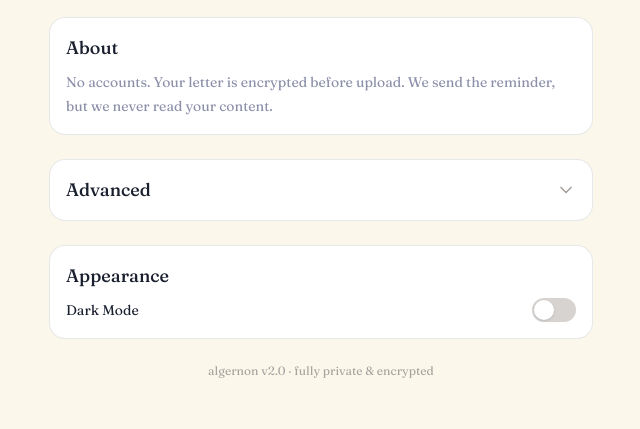
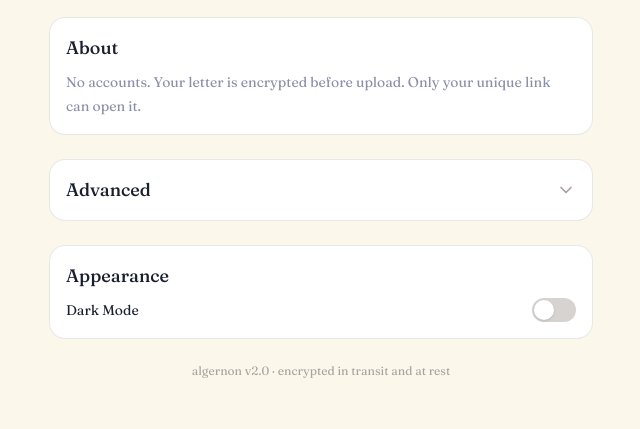
Before and after one commit to indigoscipio/oktavletter, a React (Vite) app: page / in a window 1280 px wide. Both pictures are taken after a click on the button "Settings". Shown: the part 123-552 px from the top of the page, without its empty margins (319-959 px from the left). Built offline with nearby package versions, Linux system fonts and the light colour scheme; no server answers.

Commit message:
security audit: fix privacy copy, harden worker validation, remove CORS wildcard

```diff
--- a/landing/index.html
+++ b/landing/index.html
@@ -405,7 +405,7 @@
     <section class="hero">
       <div class="hero-grid">
         <div class="hero-content">
-          <span class="eyebrow">Fully Encrypted</span>
+          <span class="eyebrow">Encrypted</span>
           <h1>Write today.<br />Meet yourself tomorrow.</h1>
           <p>
             Write a letter to your future self, choose a date, and algernon will email you when it is
@@ -452,8 +452,7 @@
         </button>
         <div class="faq-answer">
           <p>
-            Yes. Your letter is encrypted in your browser before upload. We store only the
-            encrypted payload. We can send the reminder email, but we never read your content.
+            Yes. Your letter is encrypted in your browser before upload. Only your unique link can open it.
           </p>
         </div>
       </div>
--- a/src/screens/CloudLetter.jsx
+++ b/src/screens/CloudLetter.jsx
@@ -159,7 +159,7 @@ export default function CloudLetter({ cloudLetterId, setView, showToast, openLet
           )}
         </div>
         <p className="text-center text-xs text-[var(--text-muted)]">
-          algernon · fully private &amp; encrypted
+          algernon · encrypted in transit and at rest
         </p>
       </Card>
     </main>
--- a/src/screens/Letters.jsx
+++ b/src/screens/Letters.jsx
@@ -51,7 +51,7 @@ export default function Letters({ letters, setView, setSelectedLetterId, setClou
           actionLabel="Write your first letter"
           onAction={() => setView('write')}
         >
-          Your letter is encrypted before upload. We never read your content.
+          Your letter is encrypted before upload. Only your unique link can open it.
         </EmptyState>
       </main>
     )
--- a/src/screens/Settings.jsx
+++ b/src/screens/Settings.jsx
@@ -33,8 +33,7 @@ export default function Settings({ dark, setDark, exportLetters, importLetters,
       <Card className="space-y-2">
         <h2 className="text-lg font-medium text-[var(--text-primary)]">About</h2>
         <p className="text-sm leading-6 text-[var(--text-secondary)]">
-          No accounts. Your letter is encrypted before upload. We send the reminder, but we never
-          read your content.
+          No accounts. Your letter is encrypted before upload. Only your unique link can open it.
         </p>
       </Card>
 
@@ -95,7 +94,7 @@ export default function Settings({ dark, setDark, exportLetters, importLetters,
       </Card>
 
       <p className="text-center text-xs text-[var(--text-muted)]">
-        algernon v2.0 · fully private &amp; encrypted
+        algernon v2.0 · encrypted in transit and at rest
       </p>
     </main>
   )
--- a/src/screens/Write.jsx
+++ b/src/screens/Write.jsx
@@ -141,7 +141,7 @@ export default function Write({ createLetter, setView, setSelectedLetterId, show
             ) : null}
           </div>
           <p className="text-center text-xs text-[var(--text-muted)]">
-            algernon · fully private &amp; encrypted
+            algernon · encrypted in transit and at rest
           </p>
         </Card>
 
--- a/worker/index.js
+++ b/worker/index.js
@@ -21,7 +21,8 @@ export default {
 
       return withCors(json({ error: 'Not found' }, 404), request, env)
     } catch (error) {
-      return withCors(json({ error: error.message || 'Server error' }, 500), request, env)
+      console.error('Unhandled error:', error)
+      return withCors(json({ error: 'Server error' }, 500), request, env)
     }
   },
 
@@ -31,6 +32,9 @@ export default {
 }
 
 async function createLetter(request, env, ctx) {
+  const contentLength = Number(request.headers.get('content-length') || 0)
+  if (contentLength > 50_000) return json({ error: 'Request too large.' }, 413)
+
   const body = await request.json()
   const email = String(body.email || '').trim().toLowerCase()
   const openDate = String(body.openDate || '')
@@ -39,7 +43,7 @@ async function createLetter(request, env, ctx) {
   const iv = String(body.iv || '')
   const unlockKey = String(body.unlockKey || '')
 
-  if (!email.includes('@')) return json({ error: 'Enter a valid email.' }, 400)
+  if (!/^[^\s@]+@[^\s@]+\.[^\s@]+$/.test(email)) return json({ error: 'Enter a valid email.' }, 400)
   if (!isFutureDate(openDate)) return json({ error: 'Choose a future open date.' }, 400)
   if (!encryptedPayload || !salt || !iv) return json({ error: 'Missing encrypted letter data.' }, 400)
   if (!unlockKey) return json({ error: 'Missing unlock key.' }, 400)
@@ -244,7 +248,7 @@ function corsHeaders(request, env) {
     .split(',')
     .map((value) => value.trim())
     .filter(Boolean)
-  const allowedOrigin = allowedOrigins.includes(origin) ? origin : allowedOrigins[0] || '*'
+  const allowedOrigin = allowedOrigins.includes(origin) ? origin : allowedOrigins[0] || ''
 
   return {
     'access-control-allow-origin': allowedOrigin,
```
